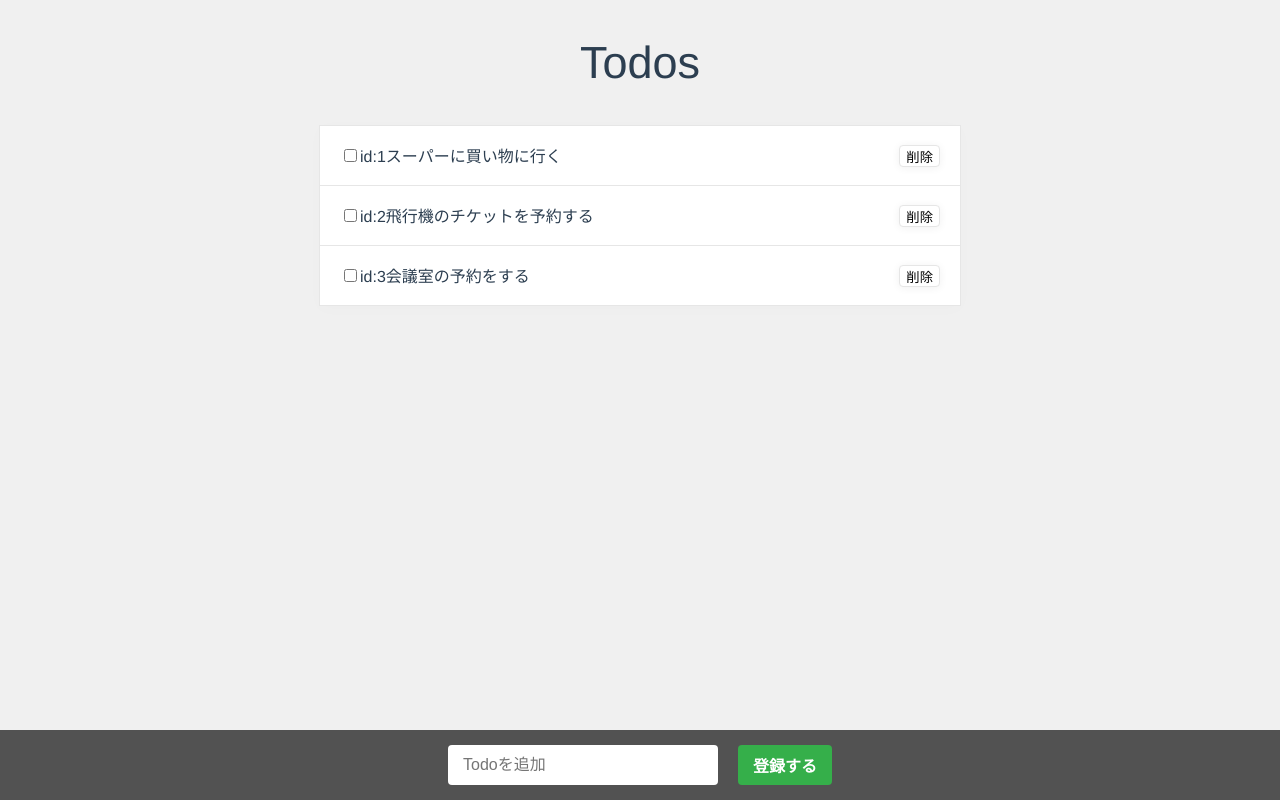
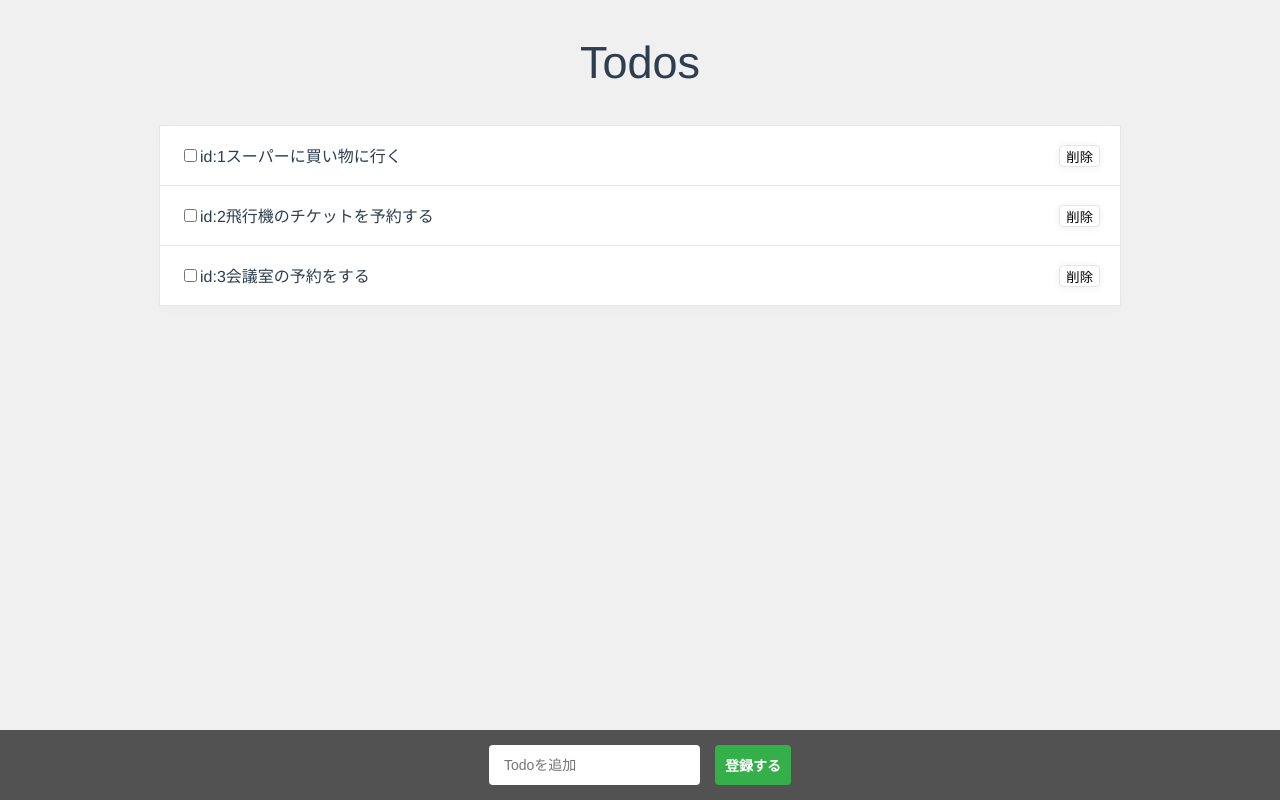
Before and after one commit to blajir/vue-memo, a Vue app: page /#/ in a window 1280 px wide. Built offline with nearby package versions, Linux system fonts and the light colour scheme.

Commit message:
スタイル調整

```diff
--- a/src/components/Footer.vue
+++ b/src/components/Footer.vue
@@ -28,35 +28,37 @@ export default {
 
 <style lang="scss" scoped>
 .footer{
+  display: flex;
+  justify-content: center;
   position: fixed;
   bottom: 0;
   left: 0;
   width: 100%;
-  padding: 15px 0;
+  padding: 15px 10px;
   background-color: #525252;
   text-align: center;
-  font-size: 0;
+  box-sizing: border-box;
   &__input {
-    min-width: 270px;
+    min-width: 200px;
     height: 40px;
     border: 0;
     padding: 15px;
     border-radius: 4px;
     box-sizing: border-box;
-    font-size: 16px;
+    font-size: 14px;
     vertical-align: middle;
   }
   &__button {
     display: inline-block;
     height: 40px;
-    margin-left: 20px;
-    padding: 0 15px;
+    margin-left: 15px;
+    padding: 0 10px;
     border: 0;
     border-radius: 4px;
     background-color: #35af4a;
     box-sizing: border-box;
     color: #fff;
-    font-size: 16px;
+    font-size: 14px;
     font-weight: bold;
     vertical-align: middle;
   }
--- a/src/page/All.vue
+++ b/src/page/All.vue
@@ -92,7 +92,8 @@ export default {
     }
   }
   .todo-list {
-    width: 50%;
+    width: 80%;
+    max-width: 960px;
     margin: 0 auto;
     border-top: 1px solid #e6e6e6;
     border-right: 1px solid #e6e6e6;
```
